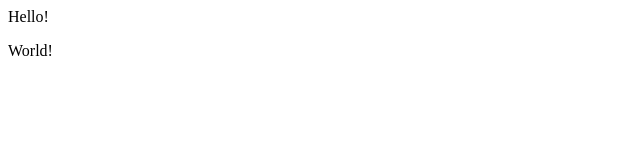
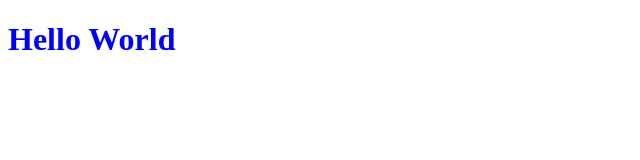
Before and after one commit to DynamicPranjal/demo-repo, a plain HTML site: page index.html in a window 1280 px wide. Shown: the whole page, without its empty margins (0-640 px from the left). Drawn offline with Linux system fonts and the light colour scheme.

Commit message:
Added CSS file and made changes in HTML file

```diff
--- /dev/null
+++ b/css/styles.css
@@ -0,0 +1,3 @@
+h1{
+  color: blue;
+}
--- a/index.html
+++ b/index.html
@@ -1,15 +1,13 @@
 <!DOCTYPE html>
 <html lang="en">
-<head>
-  <meta charset="UTF-8">
-  <meta http-equiv="X-UA-Compatible" content="IE=edge">
-  <meta name="viewport" content="width=device-width, initial-scale=1.0">
-  <title>Document</title>
-</head>
-<body>
-  <div>
-    Hello!
-  </div>
-  <p>World!</p>
-</body>
+  <head>
+    <meta charset="UTF-8" />
+    <meta http-equiv="X-UA-Compatible" content="IE=edge" />
+    <meta name="viewport" content="width=device-width, initial-scale=1.0" />
+    <title>Hello World</title>
+    <link rel="stylesheet" href="css/styles.css" />
+  </head>
+  <body>
+    <h1>Hello World</h1>
+  </body>
 </html>
```
